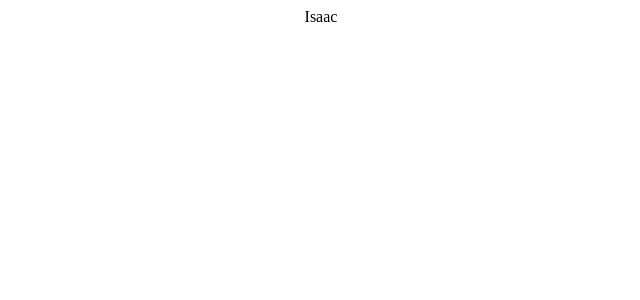
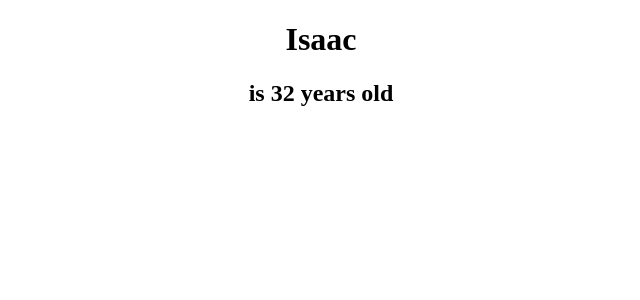
Before and after one commit to Kadunapikin/typescript-simple-app, a React (Create React App) app: page / in a window 1280 px wide. Shown: the top 300 px of the page, without its empty margins (319-959 px from the left). Built offline with nearby package versions, Linux system fonts and the light colour scheme.

Commit message:
create a boolean variable and render all variables

```diff
--- a/src/App.tsx
+++ b/src/App.tsx
@@ -4,12 +4,16 @@ import './App.css';
 function App() {
   const name: string = 'Isaac';
   const age: number = 32;
+  const isMarried: boolean = false;
 
 
 
   return (
     <div className="App">
-      {name}
+      <h1>{name}</h1>
+      <h2>is {age} years old</h2>
+      {isMarried}
+
     </div>
   );
 }
```
